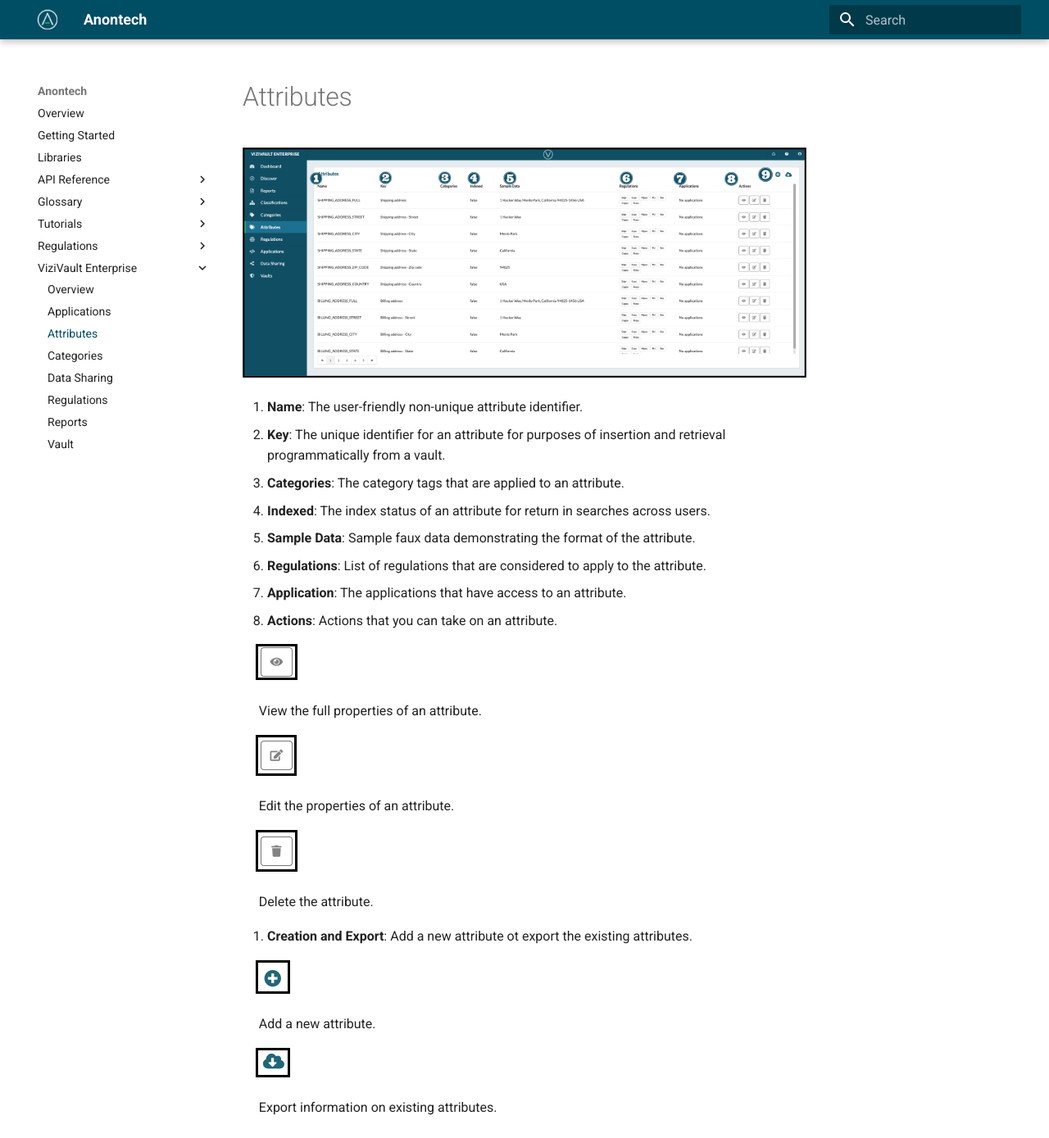
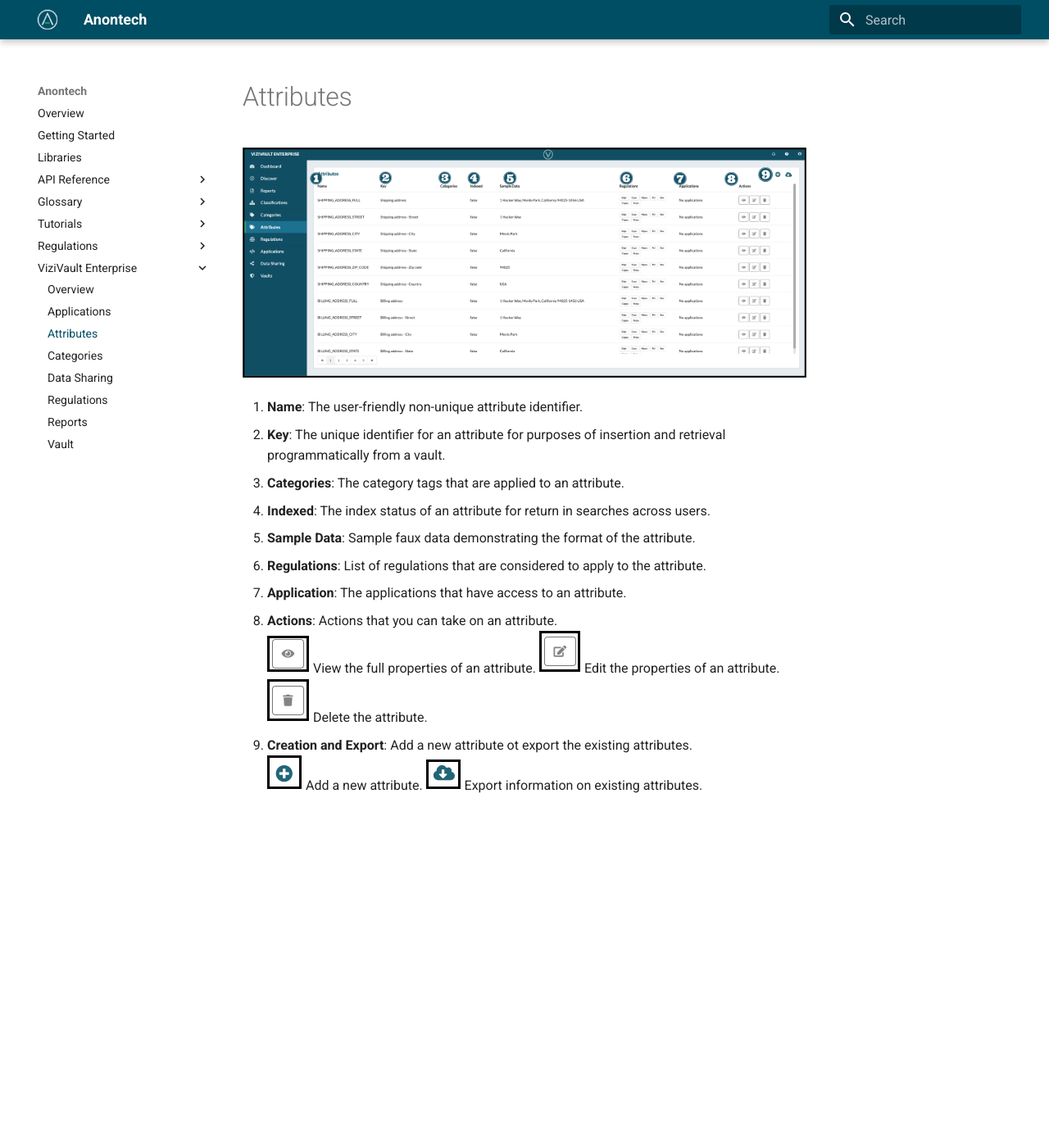
Before and after one commit to anontechnology/documentation, an MkDocs documentation site: the page built from docs/vizivault-enterprise/attributes.md, in a window 1280 px wide and 1389 px high. Shown: the whole window at 82% size. Built offline with MkDocs 1.6.1 and Material for MkDocs 9.7.7, drawn with Linux system fonts in a browser that asks for light colours.

Commit message:
Update docs/vizivault-enterprise/attributes.md

```diff
--- a/docs/vizivault-enterprise/attributes.md
+++ b/docs/vizivault-enterprise/attributes.md
@@ -10,26 +10,11 @@
 5. **Sample Data**: Sample faux data demonstrating the format of the attribute.
 6. **Regulations**: List of regulations that are considered to apply to the attribute.
 7. **Application**: The applications that have access to an attribute.
-8. **Actions**: Actions that you can take on an attribute.
+8. **Actions**: Actions that you can take on an attribute.<br/>
+    ![view](../assets/images/view.png "View") View the full properties of an attribute.
+    ![edit](../assets/images/edit.png "Edit") Edit the properties of an attribute.
+    ![delete](../assets/images/delete.png "Delete") Delete the attribute.
 
-&nbsp;&nbsp;&nbsp;&nbsp;![view](../assets/images/view.png "View")
-
-&nbsp;&nbsp;&nbsp;&nbsp;&nbsp;View the full properties of an attribute.
-
-&nbsp;&nbsp;&nbsp;&nbsp;![edit](../assets/images/edit.png "Edit")
-
-&nbsp;&nbsp;&nbsp;&nbsp;&nbsp;Edit the properties of an attribute.
-
-&nbsp;&nbsp;&nbsp;&nbsp;![delete](../assets/images/delete.png "Delete")
-
-&nbsp;&nbsp;&nbsp;&nbsp;&nbsp;Delete the attribute.
-
-9. **Creation and Export**: Add a new attribute ot export the existing attributes.
-
-&nbsp;&nbsp;&nbsp;&nbsp;![Add](../assets/images/add.png "Add")
-
-&nbsp;&nbsp;&nbsp;&nbsp;&nbsp;Add a new attribute.
-
-&nbsp;&nbsp;&nbsp;&nbsp;![export](../assets/images/export.png "Export")
-
-&nbsp;&nbsp;&nbsp;&nbsp;&nbsp;Export information on existing attributes.
+9. **Creation and Export**: Add a new attribute ot export the existing attributes.<br/>
+    ![Add](../assets/images/add.png "Add") Add a new attribute.
+    ![export](../assets/images/export.png "Export") Export information on existing attributes.
```
